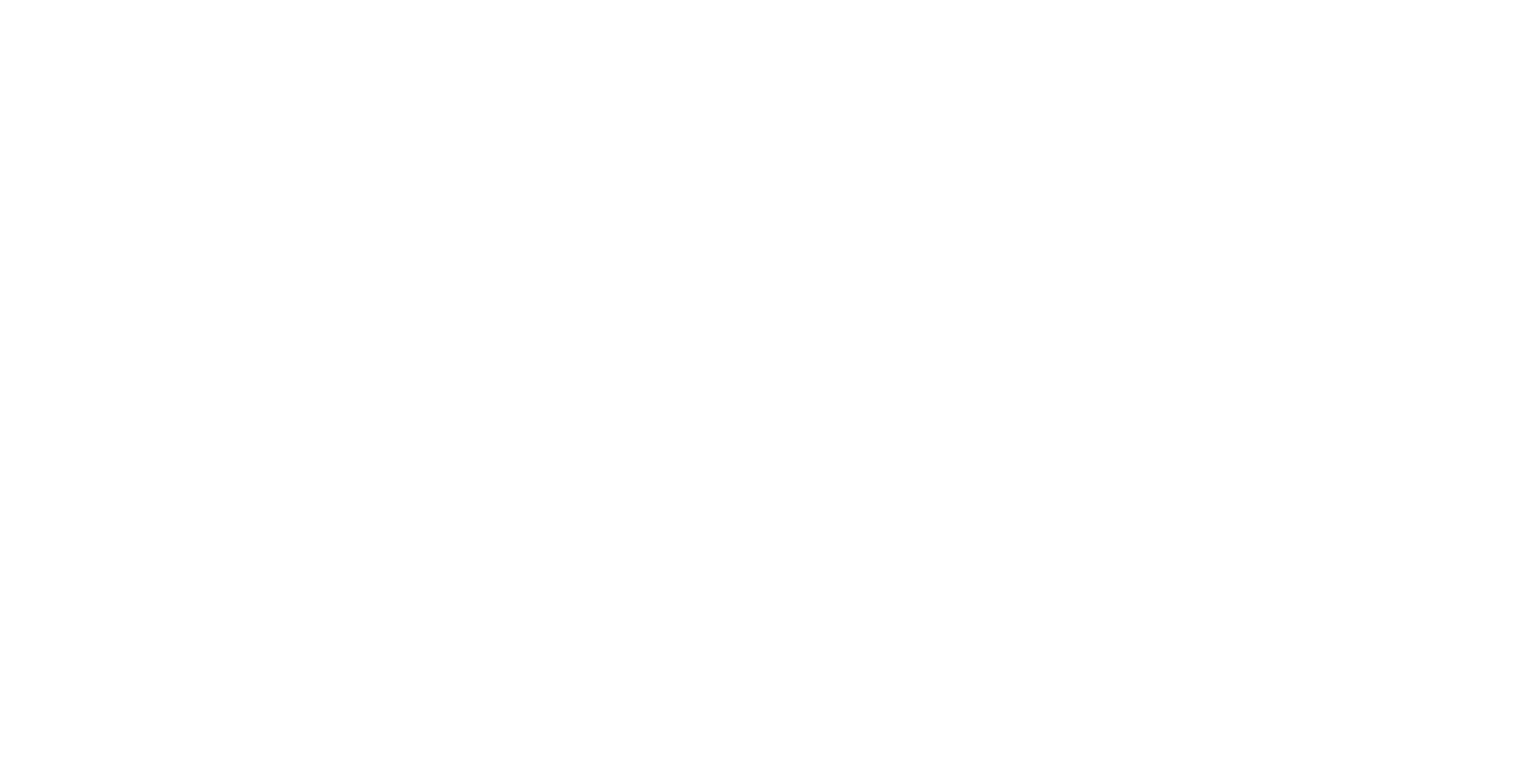
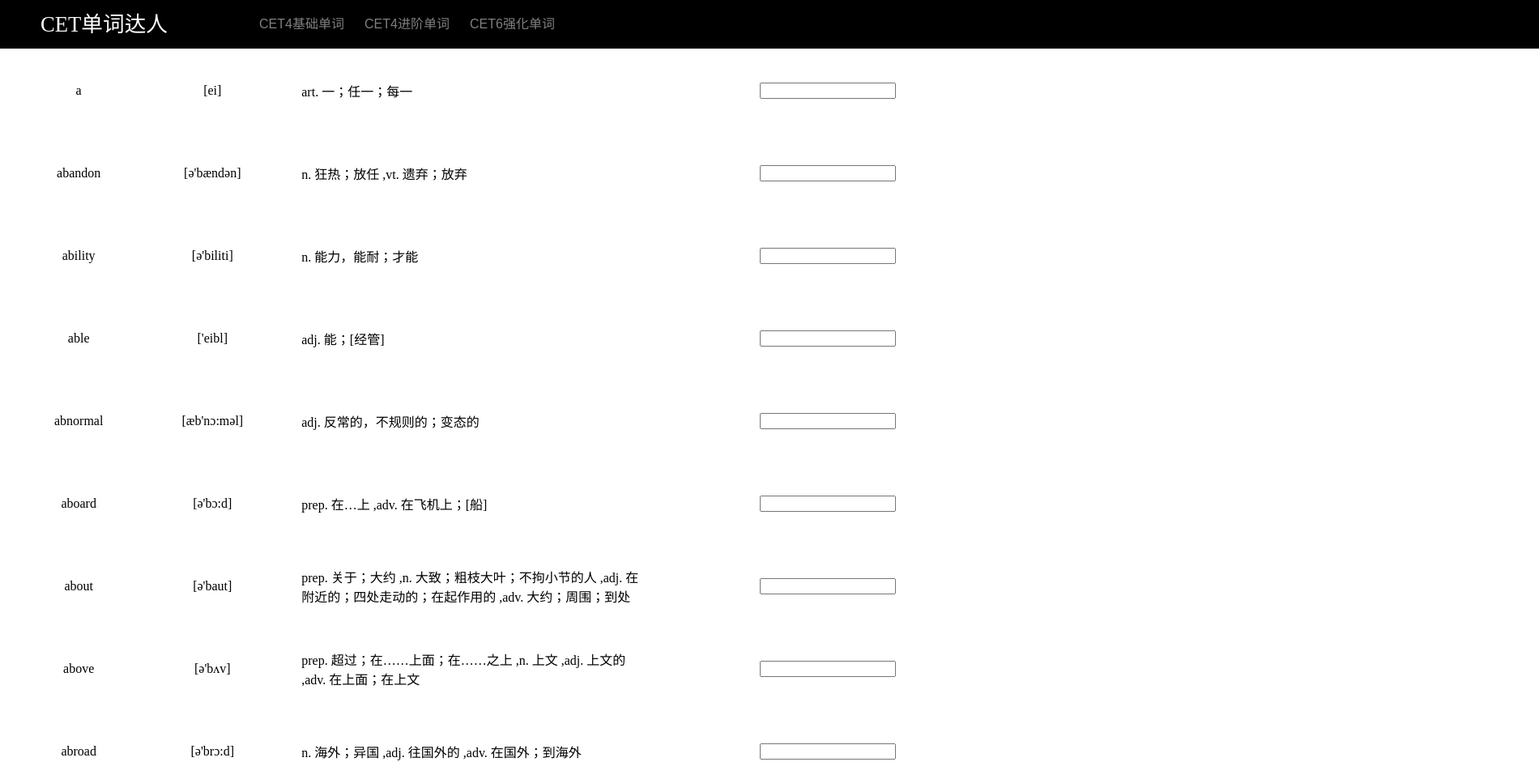
Before and after one commit to Marckon/Word-web-app, a plain HTML site: page index.html in a window 1280 px wide. Shown: the top 941 px of the page at 81% size, 1900 px wide, since content can reach past the window. Before the commit the page ends 800 px from the top, so only its background shows below. Drawn offline with Linux system fonts and the light colour scheme.

Commit message:
stereotype waiting for advancing

```diff
--- /dev/null
+++ b/css/wordlist.css
@@ -0,0 +1,59 @@
+*{
+    margin:0;
+    padding:0;
+    font-family: "Microsoft YaHei UI";
+}
+#nav{
+    height: 60px;
+    width: 1900px;
+    font:20pt/60px "Microsoft YaHei UI";
+    color: white;
+    text-indent: 50px;
+    background: black;
+
+}
+#nav ul{
+    text-indent: 0;
+    position:absolute;
+    list-style: none;
+    color: white;
+    font-size:12pt;
+    top:0px;
+    left:300px;
+}
+#nav li{
+    float: left;
+    cursor: pointer;
+    margin-left: 20px;
+    width: 110px;
+    font-family: Arial;
+    opacity: 0.5;
+}
+#nav li:hover{
+    opacity: 1;
+    background-color: darkslategrey;
+    transition:0.3s linear;
+}
+#wordlist{
+    margin:0 auto;
+    width: 1200px;
+}
+#wordlist td{
+    height: 100px;
+    /*border:black solid 1px;*/
+}
+.trans{
+    width:400px;
+}
+.word{
+    text-align: center;
+    width: 100px;
+}
+.phonetic{
+    text-align: center;
+    width: 200px;
+}
+.inputword{
+    width: 400px;
+    text-align: center;
+}
--- a/index.html
+++ b/index.html
@@ -3,8 +3,20 @@
 <head>
     <meta charset="UTF-8">
     <title>CET单词达人计划</title>
+    <script src="js/show-wordlist.js"></script>
+    <link href="css/wordlist.css" rel="stylesheet" />
 </head>
 <body>
+<div id="nav">
+    CET单词达人
+    <ul>
+        <li>CET4基础单词</li>
+        <li>CET4进阶单词</li>
+        <li>CET6强化单词</li>
+    </ul>
+</div>
+    <table id="wordlist">
 
+    </table>
 </body>
 </html>
--- /dev/null
+++ b/js/show-wordlist.js
@@ -0,0 +1,64 @@
+/**
+ * Created by lcz on 2017/6/6.
+ */
+window.onload=function () {
+    //配置xml文件
+        if(window.XMLHttpRequest){
+            var xmlHttp=new XMLHttpRequest();
+        }
+        else {
+            // code for IE6, IE5
+            xmlHttp=new ActiveXObject("Microsoft.XMLHTTP");
+        }
+        xmlHttp.open("GET","words-xml/CET-4 Easy.xml",false);
+        xmlHttp.send();
+        xmlDoc=xmlHttp.responseXML;
+    //提取xml数据
+        var wordlist=document.getElementById("wordlist");
+        var words=xmlDoc.getElementsByTagName("word");
+        var phonetics=xmlDoc.getElementsByTagName("phonetic");
+        var transes=xmlDoc.getElementsByTagName("trans");
+    //创建表格的行节点
+        for(var n=0;n<words.length;n++){
+            var line=document.createElement("tr");
+            line.className="line";
+            wordlist.appendChild(line);
+        }
+        var lines=document.getElementsByClassName("line");
+    //创建单词单元格
+        for(var i=0; i<words.length; i++){
+            var word=document.createElement("td");
+            word.innerHTML=words[i].innerHTML;
+            word.className="word";
+            lines[i].appendChild(word);
+        }
+    //创建音标单元格
+        for(var i=0;i<phonetics.length;i++){
+            var phonetic=document.createElement("td");
+            phonetic.innerHTML=phonetics[i].firstChild.nodeValue;
+            phonetic.className="phonetic";
+            lines[i].appendChild(phonetic);
+        }
+    //创建释义单元格
+        for(var i=0;i<transes.length;i++){
+            var trans=document.createElement("td");
+
+            //创建正则（提取关键释义）
+            var pattern=/\w+[.].+?\s/gi;//gi表示全文匹配，正则用两个反斜杠
+            var str=transes[i].firstChild.nodeValue;
+            var mean=str.match(pattern);
+
+            trans.innerHTML=mean;
+            trans.className="trans";
+            lines[i].appendChild(trans);
+        }
+    //创建书写框
+    for(var i=0;i<words.length;i++){
+            var inputTD=document.createElement("td");
+            var input=document.createElement("input");
+            input.setAttribute("type","text");
+            inputTD.className="inputword";
+            inputTD.appendChild(input);
+            lines[i].appendChild(inputTD);
+    }
+    }
```
